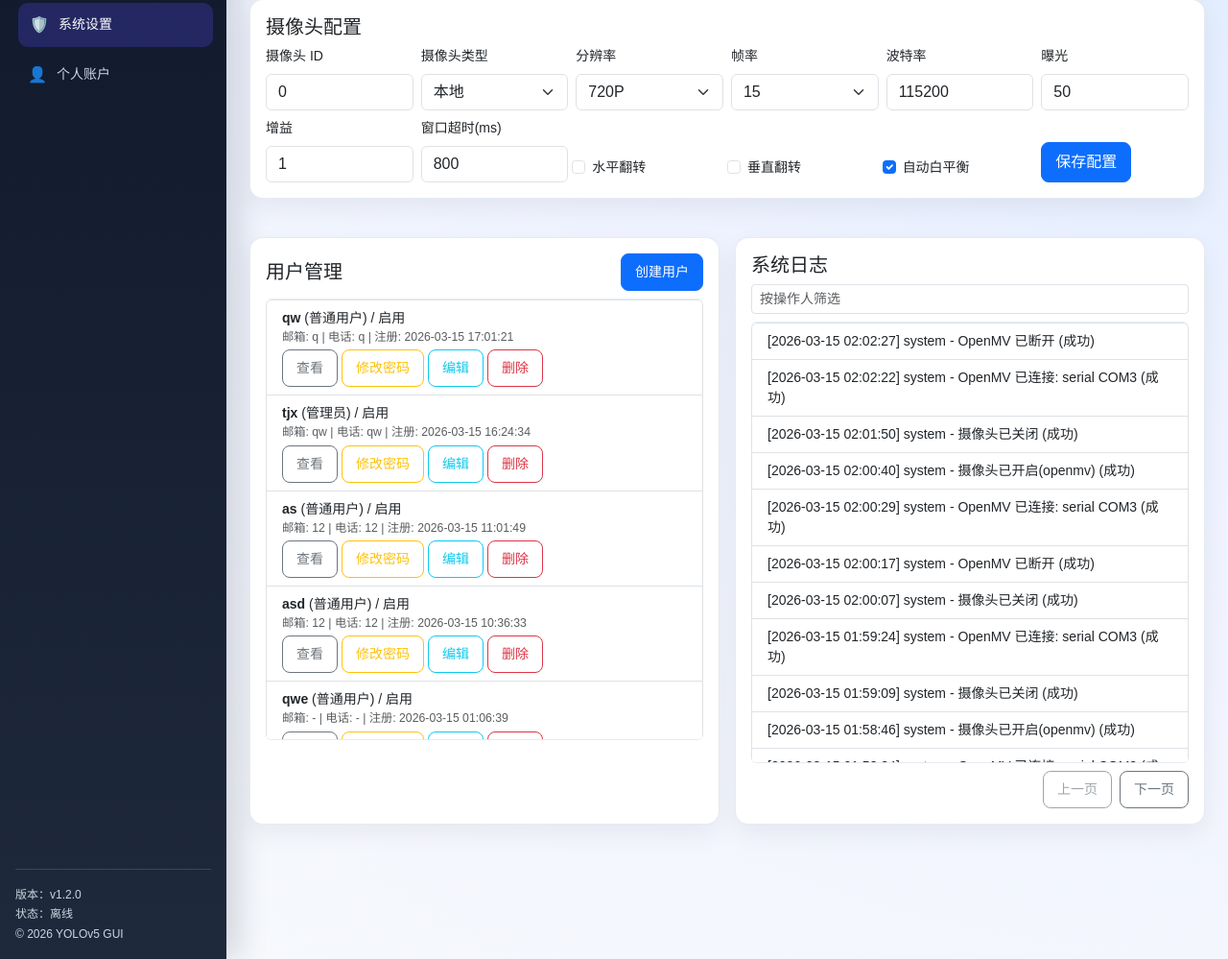
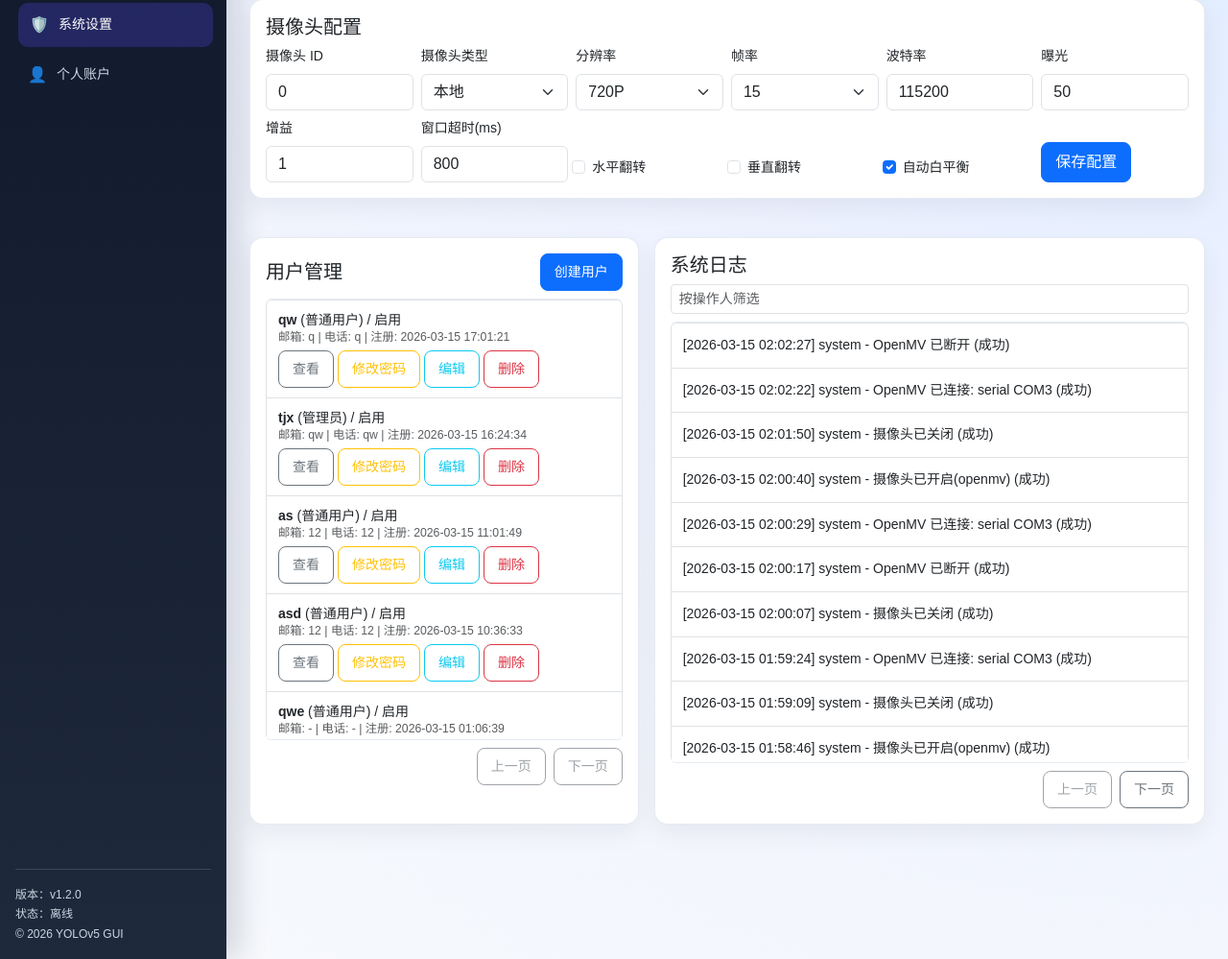
Before and after one commit to Y-coder-guru/GUI_YOLOv5, a Flask app: page /admin in a window 1280 px wide. Shown: the part 278-1277 px from the top of the page at 96% size. Run offline with Flask 3, Linux system fonts and the light colour scheme; a user stored in the database is signed in; data comes from the database, SQL or seed files in the repository; parts of the project's set-up code (start-up, migrations or seed data) failed here and were passed over.

Commit message:
Loosen admin panel content spacing and widen log area

```diff
--- a/static/css/style.css
+++ b/static/css/style.css
@@ -237,6 +237,20 @@ body {
   min-height: 460px;
   overflow-y: auto;
 }
+.admin-panel-header {
+  min-height: 39px;
+  margin-bottom: 8px;
+}
+.admin-scroll-list .list-group-item {
+  padding: 10px 12px;
+  line-height: 1.45;
+}
+.log-scroll .list-group-item {
+  padding: 12px;
+  white-space: normal;
+  word-break: break-word;
+  line-height: 1.55;
+}
 
 @keyframes fadeSlideIn { from { opacity: 0; transform: translateY(8px);} to { opacity: 1; transform: translateY(0);} }
 
--- a/templates/admin.html
+++ b/templates/admin.html
@@ -28,18 +28,23 @@
 </div>
 
 <div class="row g-3 mt-4">
-  <div class="col-lg-6" id="userManageSection">
+  <div class="col-lg-5" id="userManageSection">
     <div class="card p-3 h-100">
-      <div class="d-flex justify-content-between align-items-center mb-2 flex-wrap gap-2">
+      <div class="d-flex justify-content-between align-items-center flex-wrap gap-2 admin-panel-header">
         <h5 class="mb-0">用户管理</h5>
         <button class="btn btn-sm btn-primary" id="openCreateUser">创建用户</button>
       </div>
-      <ul class="list-group admin-scroll-list" id="userList"></ul><div id="userEmpty" class="small text-muted mt-2 d-none">暂无用户数据</div>
+      <ul class="list-group admin-scroll-list" id="userList"></ul>
+      <div id="userEmpty" class="small text-muted mt-2 d-none">暂无用户数据</div>
+      <div class="d-flex justify-content-end gap-2 mt-2">
+        <button class="btn btn-sm btn-outline-secondary" id="prevUserPage">上一页</button>
+        <button class="btn btn-sm btn-outline-secondary" id="nextUserPage">下一页</button>
+      </div>
     </div>
   </div>
-  <div class="col-lg-6">
+  <div class="col-lg-7">
     <div class="card p-3 h-100">
-      <div class="d-flex justify-content-between align-items-center gap-2 flex-wrap mb-2">
+      <div class="d-flex justify-content-between align-items-center gap-2 flex-wrap admin-panel-header">
         <h5 class="mb-0">系统日志</h5>
         <input id="logOperator" class="form-control form-control-sm operator-filter" placeholder="按操作人筛选">
       </div>
```
Also changed, not shown: static/js/admin.js (+29 -2 lines).
